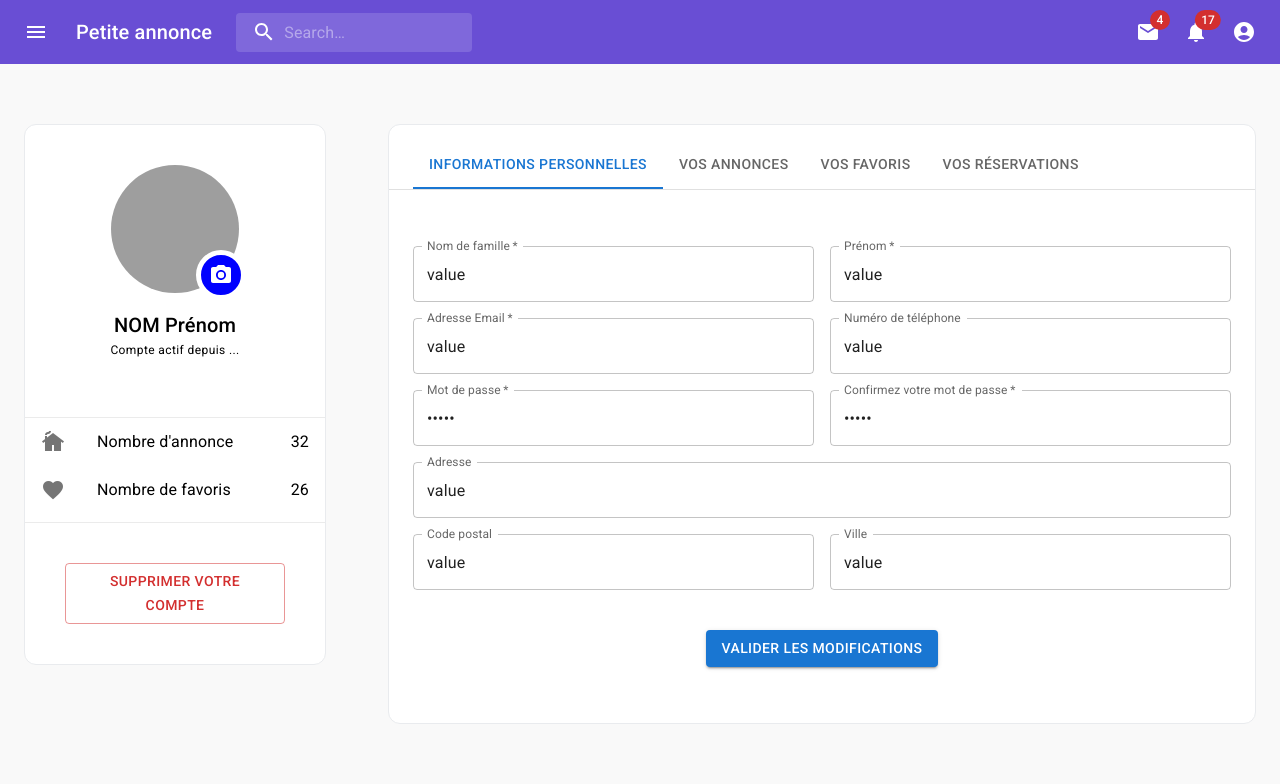
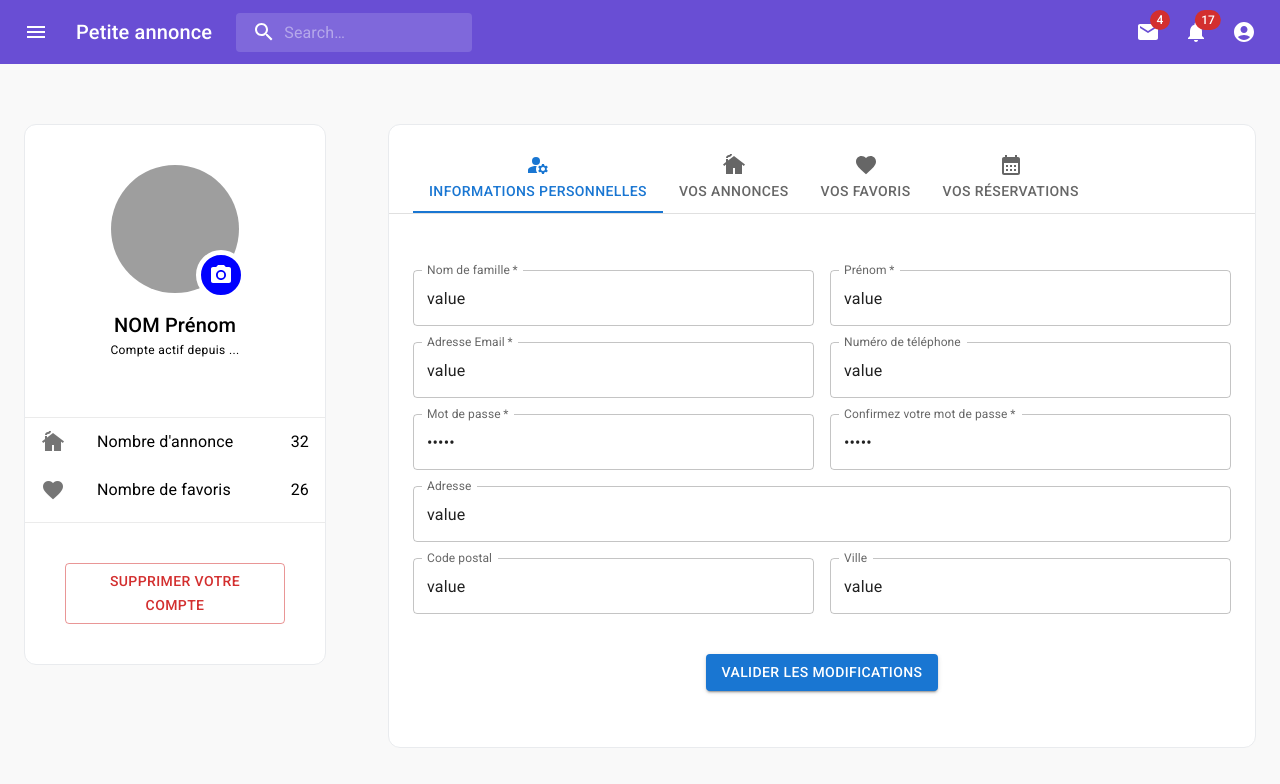
Before and after one commit to amran-zak/Petite-annonce, a React (Create React App) app in the folder petite-annonce-frontend/: page /profile in a window 1280 px wide. Shown: the top 784 px of the page. Built offline with nearby package versions, Linux system fonts and the light colour scheme; grey boxes are pictures that could not be loaded.

Commit message:
barre onglets

```diff
--- a/petite-annonce-frontend/src/Components/Auth/Profile/Content.tsx
+++ b/petite-annonce-frontend/src/Components/Auth/Profile/Content.tsx
@@ -3,6 +3,10 @@ import Tabs from '@mui/material/Tabs'
 import Tab from '@mui/material/Tab'
 import Typography from '@mui/material/Typography'
 import Box from '@mui/material/Box'
+import CottageIcon from '@mui/icons-material/Cottage'
+import ManageAccountsIcon from '@mui/icons-material/ManageAccounts';
+import CalendarMonthIcon from '@mui/icons-material/CalendarMonth';
+import FavoriteIcon from '@mui/icons-material/Favorite';
 import UserSettings from './Steps/UserSettings'
 import AnnouncementsList from './Steps/AnnouncementsList'
 import FavouritesList from './Steps/FavouritesList'
@@ -58,25 +62,25 @@ export default function BasicTabs() {
         borderRadius: 3,
       }}
     >
-      <Box pl={3} pt={2} sx={{ borderBottom: 1, borderColor: 'divider' }}>
+      <Box px={3} pt={2} sx={{ borderBottom: 1, borderColor: 'divider' }}>
         <Tabs value={value} onChange={handleChange} aria-label="basic tabs example">
-          <Tab label="Informations Personnelles" {...a11yProps(0)} />
-          <Tab label="Vos annonces" {...a11yProps(1)} />
-          <Tab label="Vos favoris" {...a11yProps(2)} />
-          <Tab label="Vos réservations" {...a11yProps(3)} />
+          <Tab label="Informations personnelles" icon={<ManageAccountsIcon/>} {...a11yProps(0)} />
+          <Tab label="Vos annonces" icon={<CottageIcon/>} {...a11yProps(1)} />
+          <Tab label="Vos favoris" icon={<FavoriteIcon/>} {...a11yProps(2)} />
+          <Tab label="Vos réservations" icon={<CalendarMonthIcon/>} {...a11yProps(3)} />
         </Tabs>
       </Box>
       <TabPanel value={value} index={0}>
         <UserSettings></UserSettings>
       </TabPanel>
       <TabPanel value={value} index={1}>
-        <AnnouncementsList></AnnouncementsList>
+        <AnnouncementsList/>
       </TabPanel>
       <TabPanel value={value} index={2}>
-        <FavouritesList></FavouritesList>
+        <FavouritesList/>
       </TabPanel>
       <TabPanel value={value} index={3}>
-        <ReservationsList></ReservationsList>
+        <ReservationsList/>
       </TabPanel>
     </Box>
   )
```
